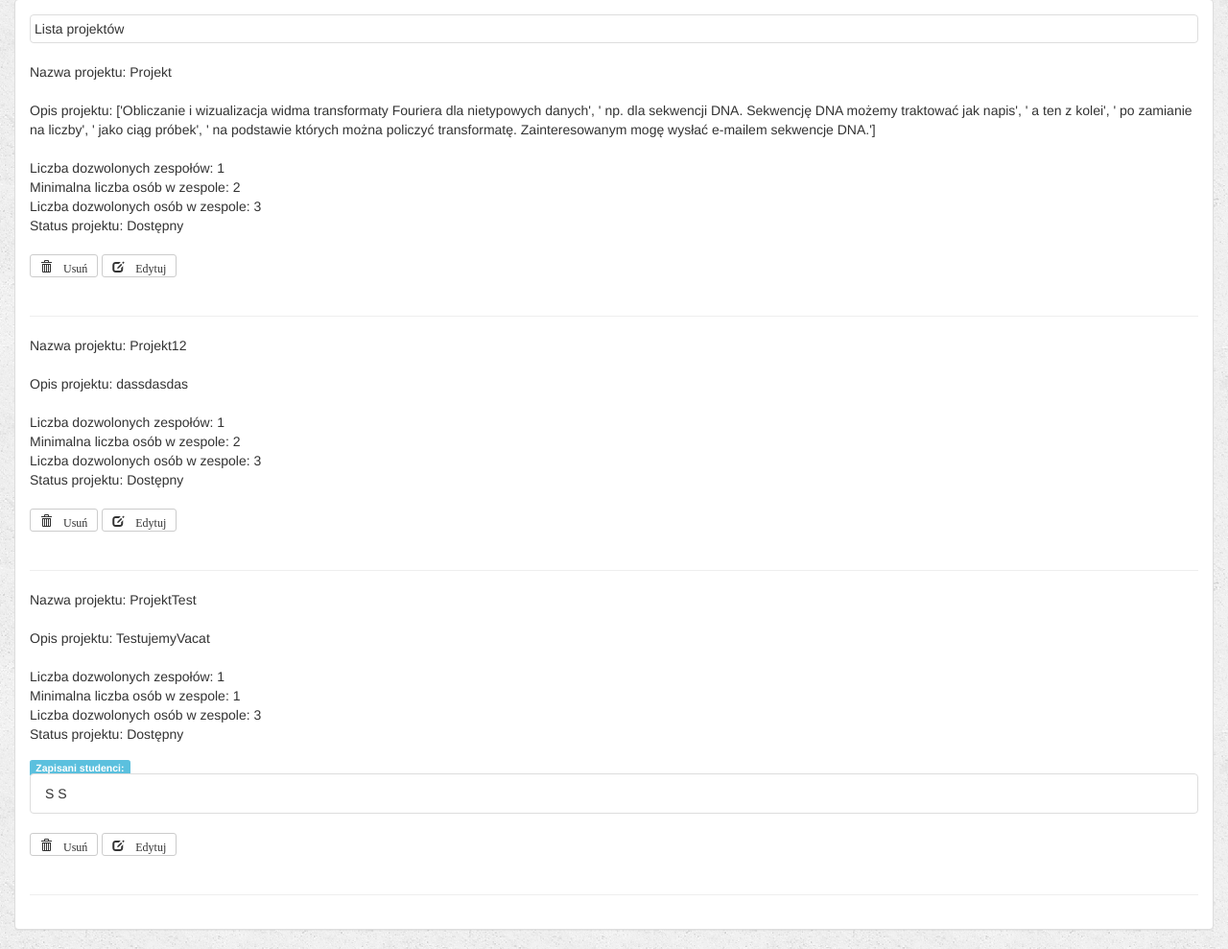
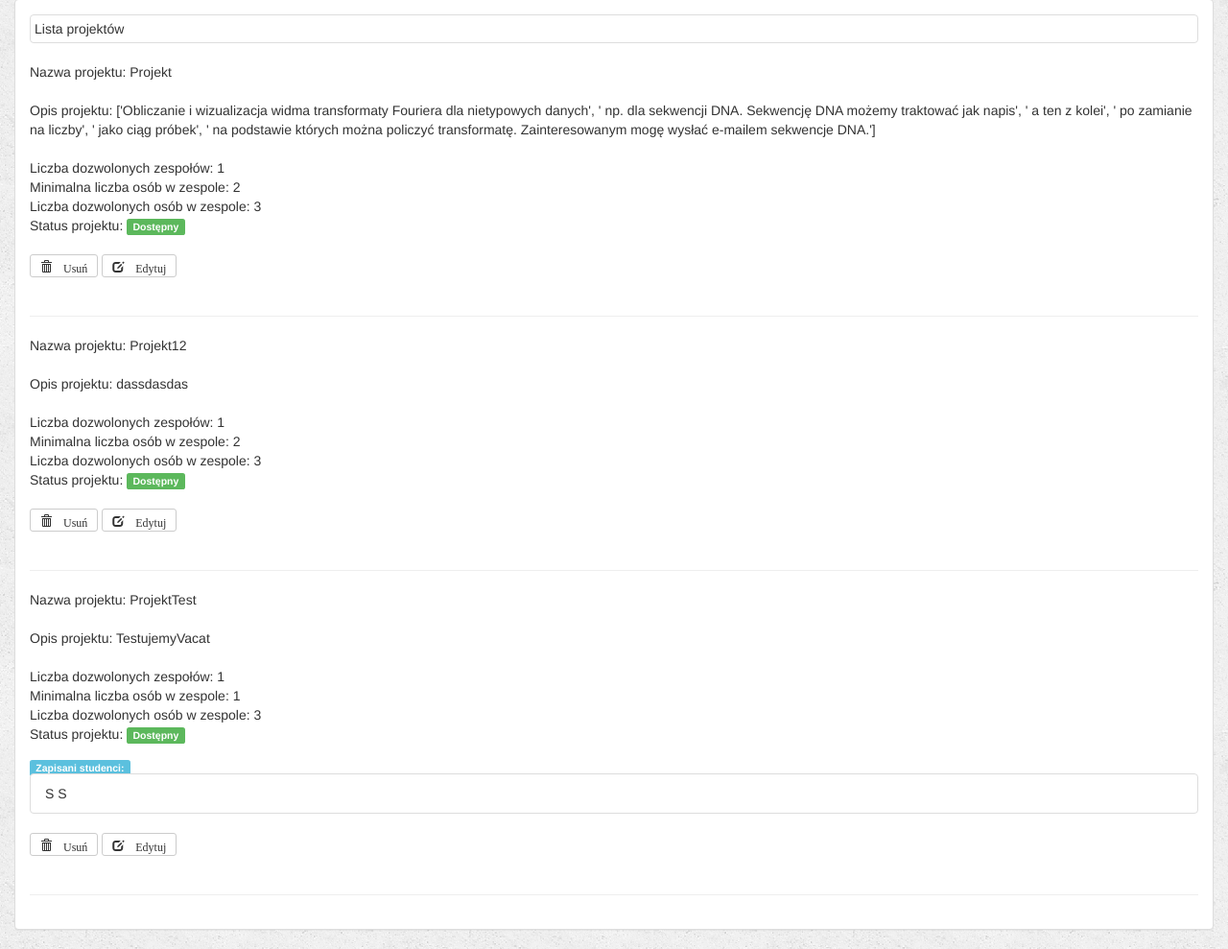
Before and after one commit to mkapiczy/ZPR, a Django app: template tutor_projects/templates/tutor_projects/projects_index.html in a window 1280 px wide. Shown: the part 218-1207 px from the top of the page at 96% size. Run offline with Django 3.2, Linux system fonts and the light colour scheme; the template is opened without the code that fills it: values that come from a table or form of the project are taken from there, others are empty; data comes from the database, SQL or seed files in the repository; some libraries are stand-ins or nearby versions.

Commit message:
[Tutor] - ProjectView - add project status label

```diff
--- a/tutor_projects/templates/tutor_projects/projects_index.html
+++ b/tutor_projects/templates/tutor_projects/projects_index.html
@@ -37,7 +37,9 @@
                                     Liczba dozwolonych zespołów: {{ project.allowed_teams_number }}<br>
                                     Minimalna liczba osób w zespole: {{ project.minimum_students_number }}<br>
                                     Liczba dozwolonych osób w zespole: {{ project.allowed_students_number }}<br>
-                                    Status projektu: {% if project.available %}Dostępny{% else %}Zajęty{% endif %}
+                                    Status projektu: {% if project.available %}
+                                    <div class="label label-success">Dostępny</div>{% else %}
+                                    <div class="label label-danger">Zajęty</div>{% endif %}
                                     <br><br>
                                     {% if project.studentuser_set.all %}
                                         <span class="label label-info">Zapisani studenci:</span> <br>
```
